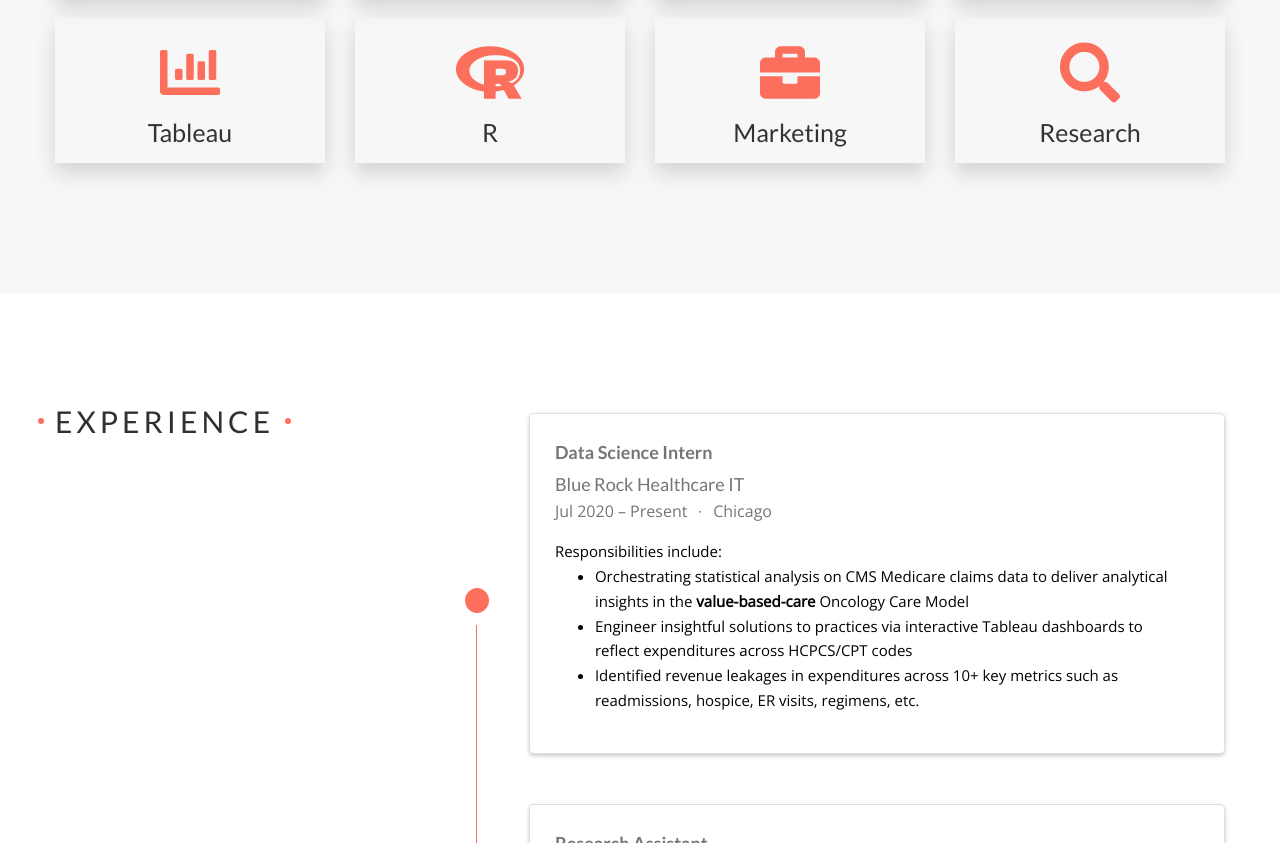
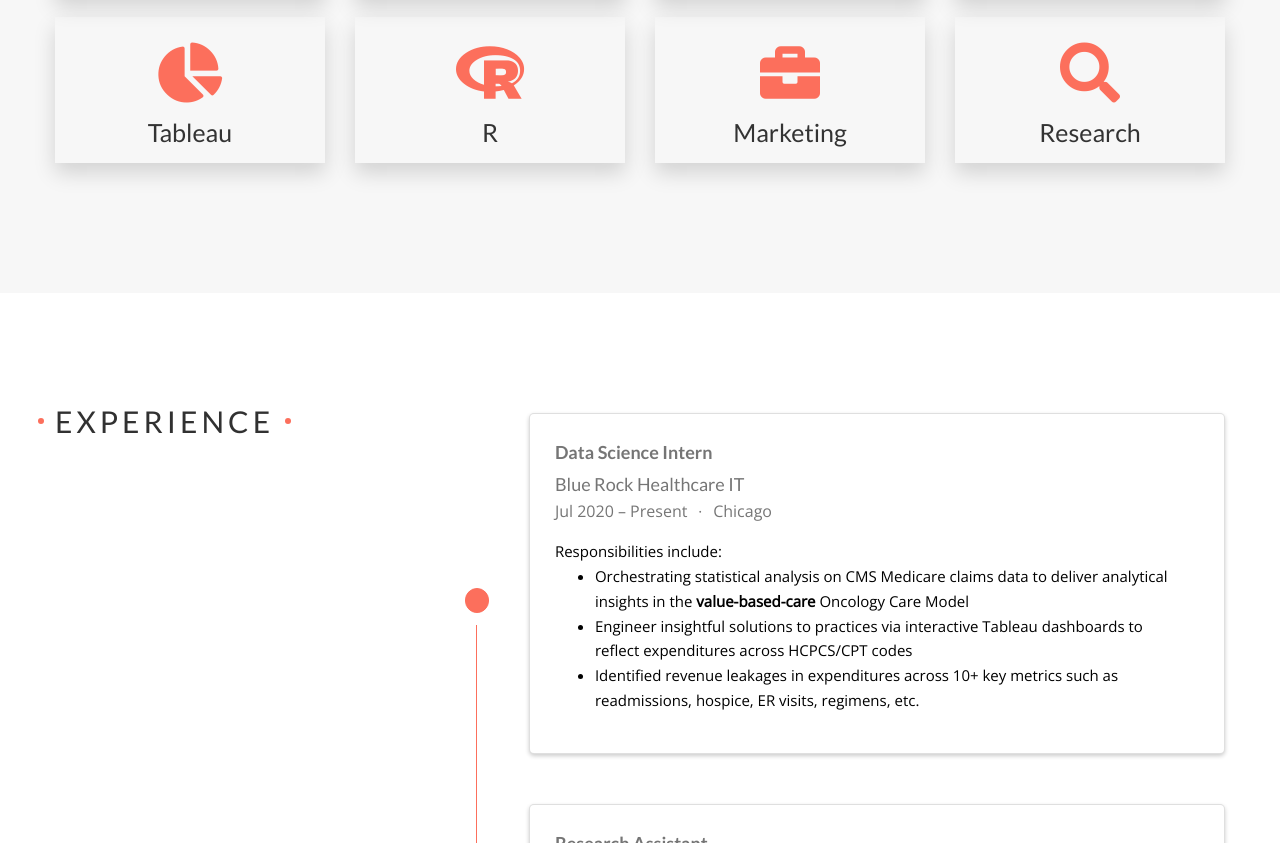
Before and after one commit to abhilashhn1993/abhilashhn1993.github.io, a plain HTML site: page index.html in a window 1280 px wide. Shown: the part 1167-2010 px from the top of the page. Drawn offline with nearby package versions, Linux system fonts and the light colour scheme; some icons are missing.

Commit message:
updated skills

```diff
--- a/index.html
+++ b/index.html
@@ -607,7 +607,7 @@
   <div class="col-lg-3 col-sm-6 mb-4 mb-lg-0">
     <div class="position-relative py-2 shadow featurette-margin">
       <div class="progress-bar" style="width:"></div>
-      <div class="featurette-icon"><i class="fas fa-fas fa-chart-bar"></i></div>
+      <div class="featurette-icon"><i class="fas fa-fas fas fa-chart-pie"></i></div>
       <h3>Tableau</h3>
 
     </div>
```
